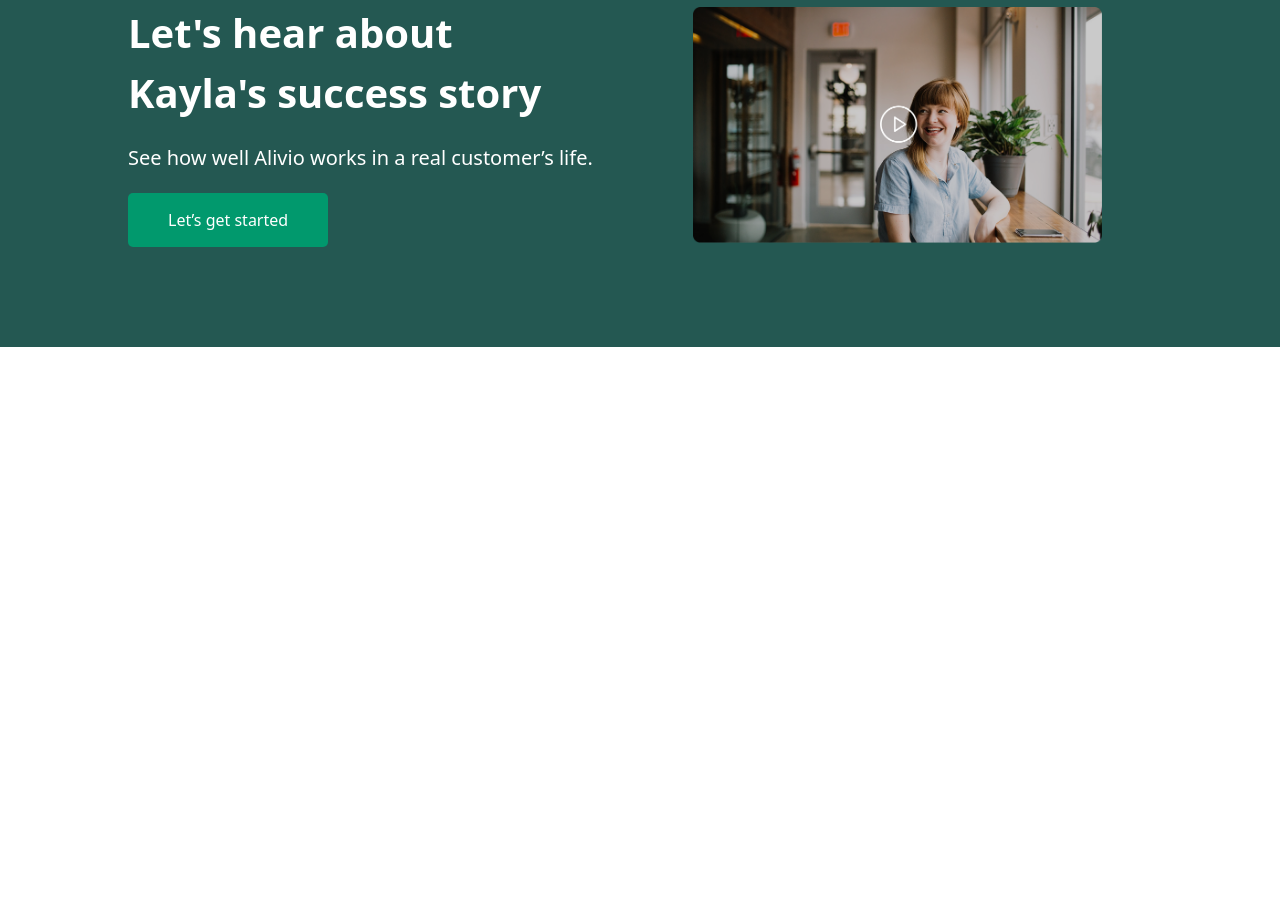
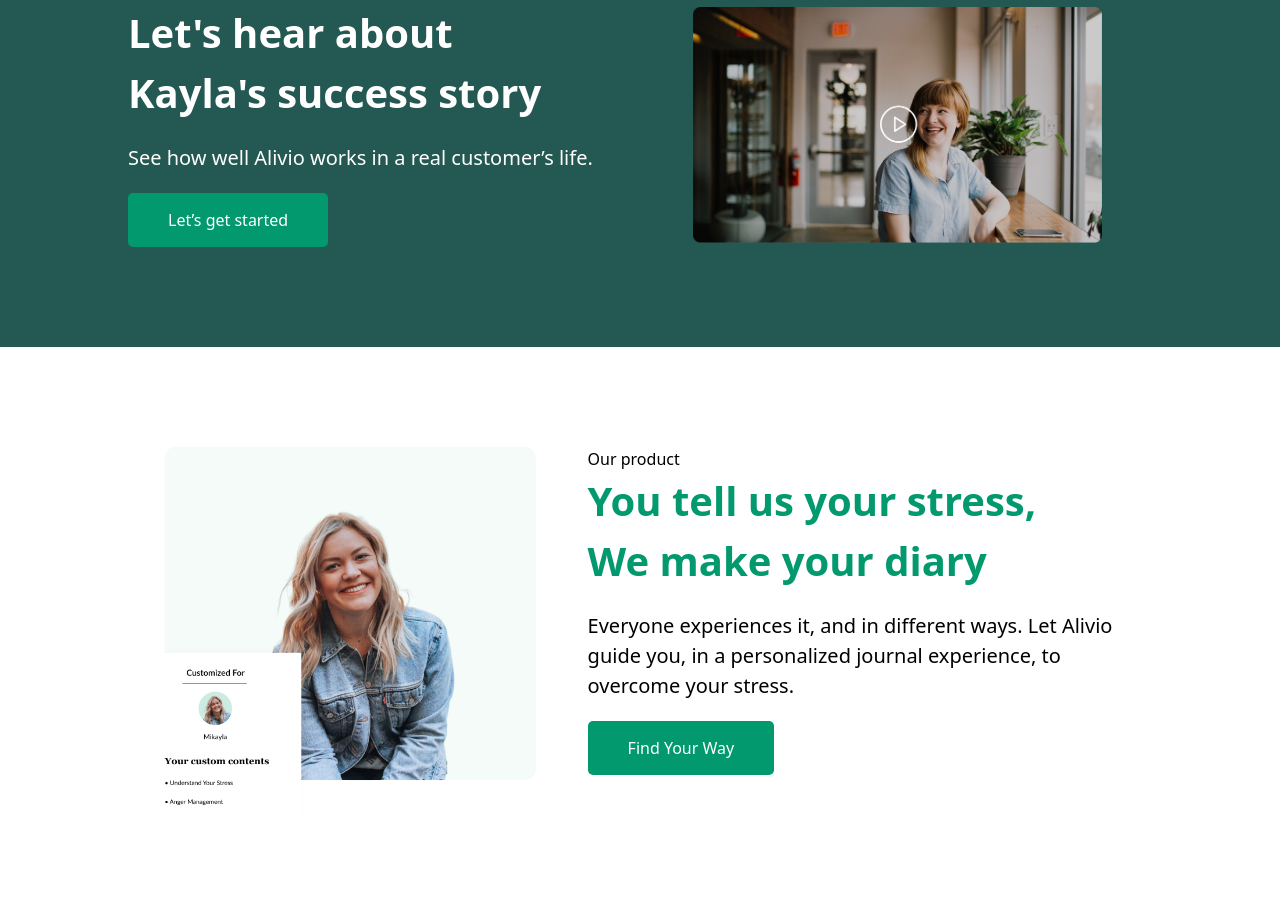
Before and after one commit to MarkMaximus/Task, a website: page src/index.html in a window 1280 px wide. Shown: the part 1908-2832 px from the top of the page. Before the commit the page ends 2255 px from the top, so only its background shows below. Drawn offline with nearby package versions, Linux system fonts and the light colour scheme; files that its build step writes are made by us from their sources.

Commit message:
Added Section 4

```diff
--- a/src/index.html
+++ b/src/index.html
@@ -82,6 +82,28 @@
             </article>
             <img src="Video.png" alt="" class="w-[100%] m-auto md:w-[40%]">
         </section>
+    </section>
+    <section class="w-[100%] py-[100px]">
+        <section class="w-[80%] m-auto flex flex-col-reverse md:flex-row items-start justify-center gap-[50px]">
+            <img src="hero2.png" alt="" class="w-[100%] m-auto md:w-[40%]">
+            <article>
+                <p class="text-center md:text-start">Our product</p>
+                <p class="text-[24px] md:text-[40px] text-[#01996D] font-bold text-center md:text-start">You tell us
+                    your stress,<br>
+                    We make your diary
+                </p>
+                <p class="text-[16px] md:text-[20px] mt-[20px] mb-[20px] text-center md:text-start">Everyone experiences
+                    it, and in different ways.
+                    Let Alivio guide you, in a personalized journal experience, to overcome your stress.</p>
+                <div
+                    class="md:hidden text-white bg-[#01996D] py-[15px] px-[40px] rounded-[5px] m-auto text-center md:m-0 md:text-start">
+                    Find Your Way</div>
+                <button
+                    class="hidden md:block text-white bg-[#01996D] py-[15px] px-[40px] rounded-[5px] m-auto text-center md:m-0 md:text-start">
+                    Find Your Way</button>
+            </article>
+        </section>
+    </section>
 </body>
 
 </html>
```
